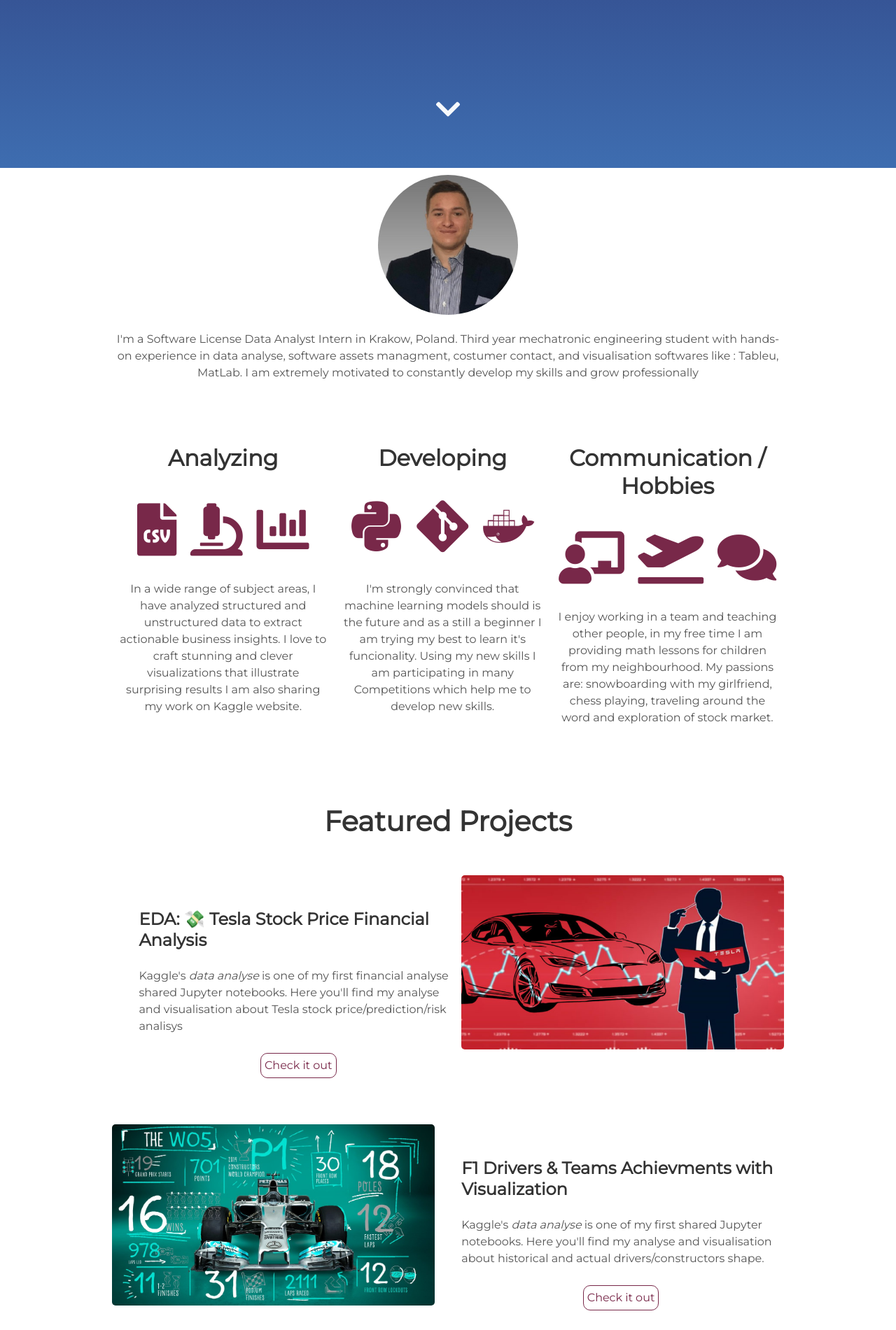
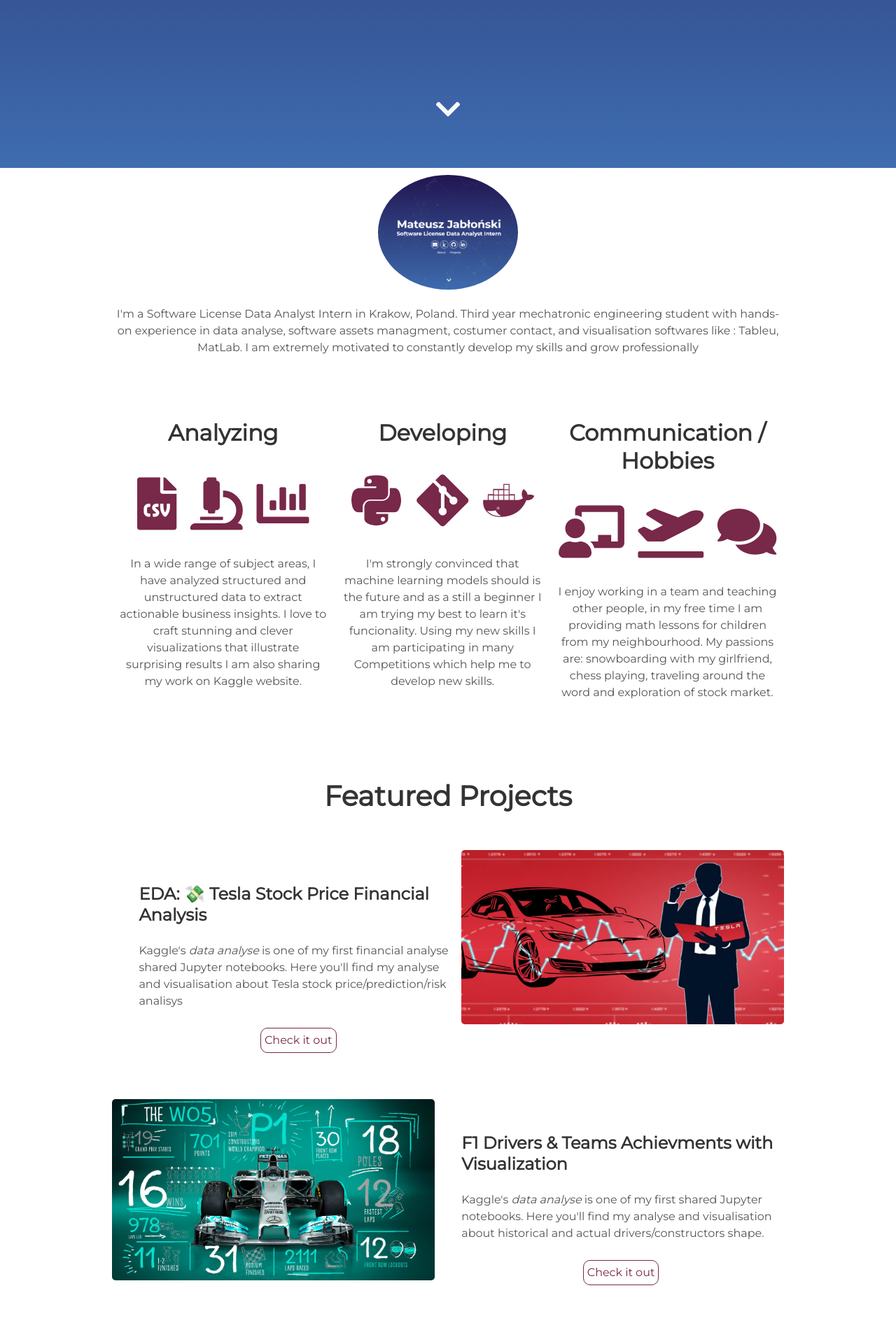
Before and after one commit to matJablo/Mateusz.JabIonski, a Jekyll site: the page built from index.html, in a window 1280 px wide. Shown: the part 660-2561 px from the top of the page at 70% size. Built offline with Jekyll 4.4.1, drawn with Linux system fonts in a browser that asks for light colours.

Commit message:
Update about.html

```diff
--- a/_includes/about.html
+++ b/_includes/about.html
@@ -1,5 +1,5 @@
  <div class="avatar">
-   <img src="assets/img/avatar.png" alt="Avatar">
+   <img src="assets/img/1.png" alt="Avatar">
 </div>
 
  <div class="user-details">
```
